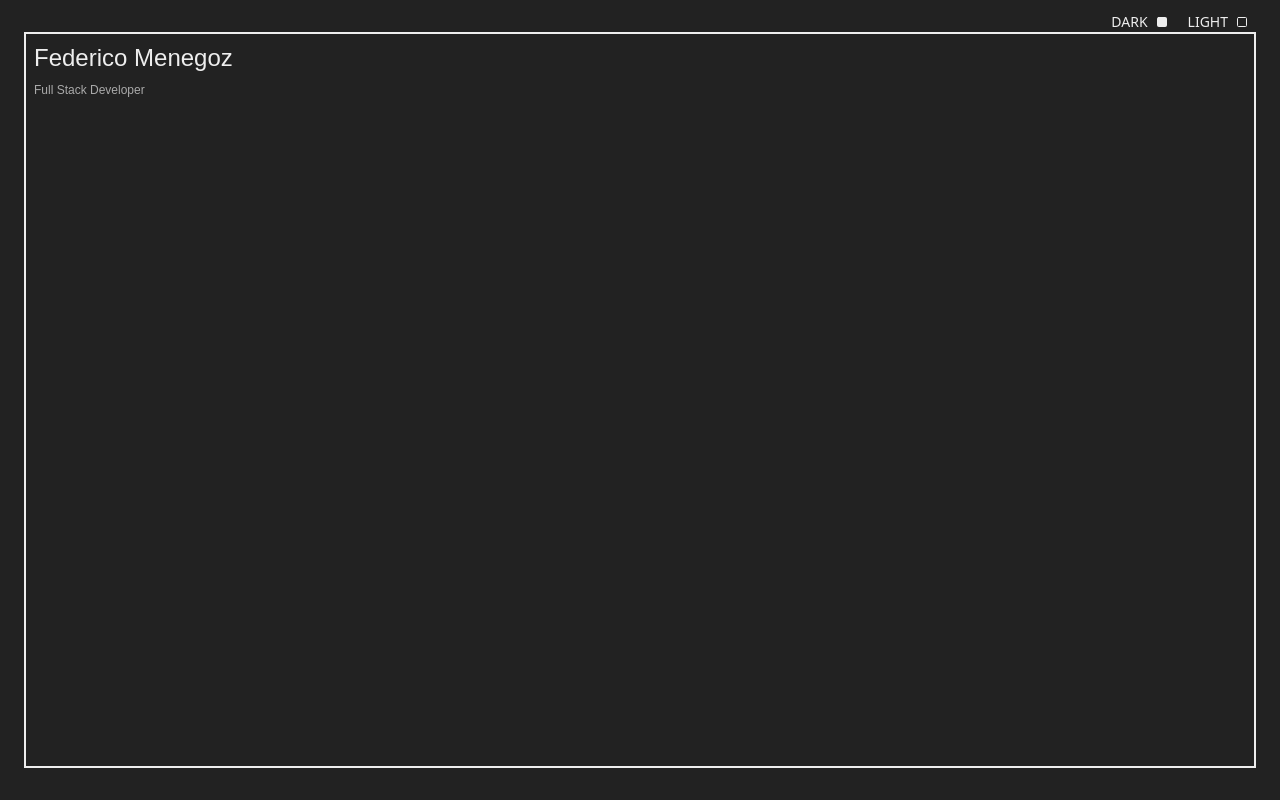
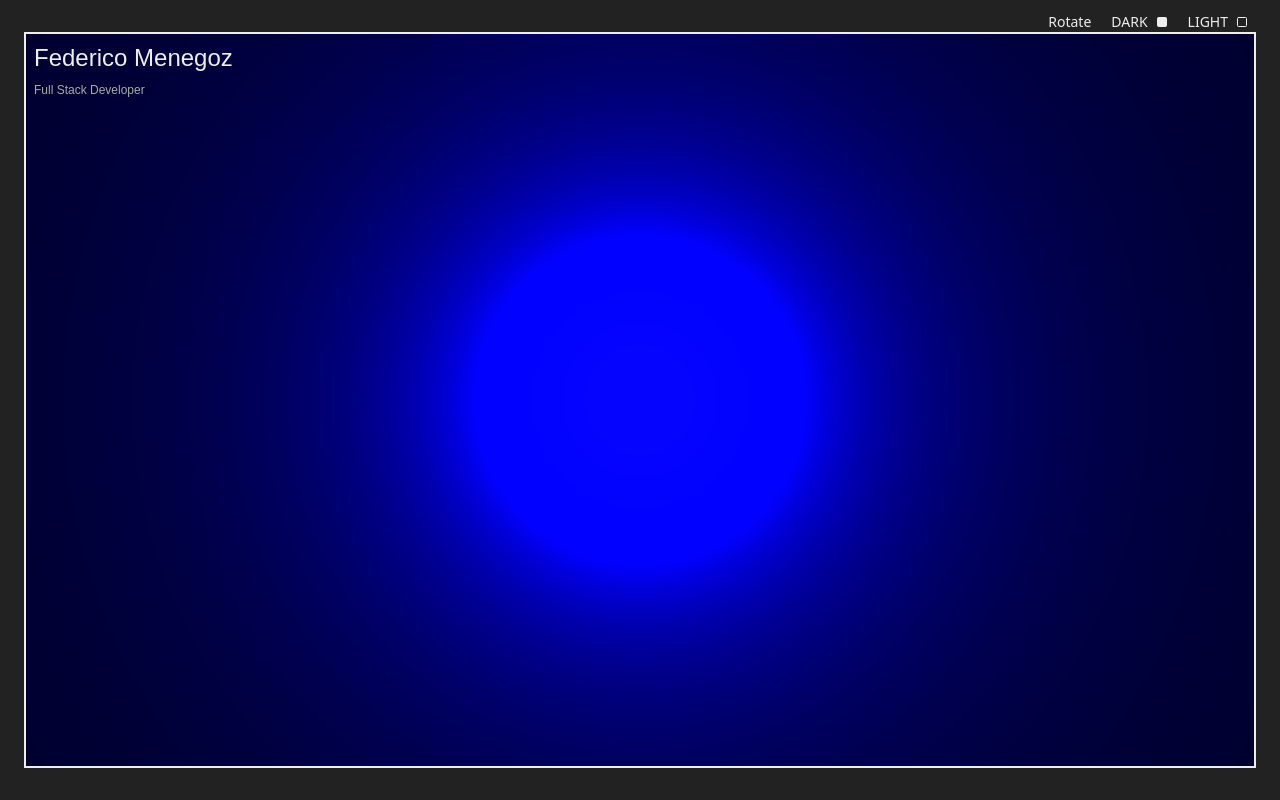
Before and after one commit to FedericoMenegoz/info, a website built with Vite: page index.html in a window 1280 px wide. Built offline with nearby package versions, Linux system fonts and the light colour scheme; animation ran at ten frames a second; files whose address does not match are found by name; a web font is replaced by a local one.

Commit message:
not working saving this to new branch and try new approach

```diff
--- a/index.html
+++ b/index.html
@@ -15,6 +15,13 @@
       </div>
       <!-- Fixed light/dark mode  -->
       <div class="fixed flex justify-end gap-5 w-full pr-8 pt-3 text-text-primary z-30">
+        <div
+          class="w-max flex text-sm gap-2 text-text-primary h-max items-center"
+        >
+          <button id="rotate-box">
+            Rotate
+          </button>
+        </div>
         <div
           class="w-max flex text-sm gap-2 text-text-primary h-max items-center"
         >
@@ -59,6 +66,7 @@
       <!-- Content -->
       <div id="content" class="w-full h-dvh bg-background px-6 py-8 z-0">
         <div
+          id="content-div"
           class="relative z-50 w-full h-full border-2 border-border text-2xl flex flex-col items-start gap-2 p-2"
         >
           <h1 class="text-text-primary text-2xl text-tomorrow">
--- a/src/Background/Background.js
+++ b/src/Background/Background.js
@@ -21,13 +21,14 @@ class Background {
     container.append(renderer.domElement)
 
     loop = new Loop(camera, scene, renderer)
-    const insideCube = createCube()
-    insideCube.rotation.z += 1
+    const cube = createCube(camera, renderer)
+
     const light = createLights()
-    scene.add(insideCube, light)
-    // loop.updatables.push(insideCube, outsideCube)
+    scene.add(cube, light)
+    loop.updatables.push(cube)
 
-    const resizer = new Resizer(container, camera, renderer, insideCube)
+    const resizer = new Resizer(container, camera, renderer, cube)
+
   }
 
   start() {
@@ -45,3 +46,8 @@ class Background {
 }
 
 export { Background }
+
+const rotate = (cube) => {
+  console.log("rotating")
+  cube.rotation.y += Math.PI
+}
--- a/src/Background/components/camera.js
+++ b/src/Background/components/camera.js
@@ -1,11 +1,14 @@
-import { OrthographicCamera } from 'three'
+// Tutorial to understand perspective camera
+// https://www.scratchapixel.com/lessons/3d-basic-rendering/perspective-and-orthographic-projection-matrix/opengl-perspective-projection-matrix.html
+import { PerspectiveCamera } from 'three'
 
 function createCamera() {
-  const camera = new OrthographicCamera()
+  const PERSPECTIVE = 600
+  const fov = 180 * ( 2 * Math.atan( innerHeight / 2 / PERSPECTIVE ) ) / Math.PI
+  const camera = new PerspectiveCamera(fov, window.innerWidth / window.innerHeight, 0.1, 1000)
 
-  // move the camera back so we can view the scene
-  camera.position.set(0, 0, 100);
-
+  camera.position.set( 0, 0, PERSPECTIVE );
+  document.body.style.perspective = `${PERSPECTIVE}px`
   return camera;
 }
 
--- a/src/Background/components/cube.js
+++ b/src/Background/components/cube.js
@@ -1,38 +1,69 @@
 import {
-  ExtrudeGeometry,
+  BoxGeometry,
   Mesh,
-  Shape,
+  Vector3,
+  Quaternion,
+  MathUtils
 } from 'three'
 import { createMaterial } from './material'
 
-const LIGHT_COLOR = 0xFF0000
-const DARK_COLOR = 0x0000FF
-
-function createCube() {
-  const width = 1
-  const length = 2
-  const shape = new Shape()
-  shape.moveTo(0, 0)
-  shape.lineTo(0, width)
-  shape.lineTo(length, width)
-  shape.lineTo(length, 0)
-  shape.lineTo(0.0)
-
-  const extrudeSettings = {
-    steps: 2,
-    depth: 16,
-    bevelEnabled: true,
-    bevelThickness: 1,
-    bevelSize: 1,
-    bevelOffset: 0,
-    bevelSegments: 1
-  };
-  const geometry = new ExtrudeGeometry(shape, extrudeSettings)
-
+function createCube(camera, renderer) {
+  const geometry = new BoxGeometry(100, 100, 100)
   const material = createMaterial()
   const cube = new Mesh(geometry, material)
+  const contentDiv = document.getElementById('content-div')
 
-  cube.tick = (delta) => {}
+  // Rotation setup
+  const startQuaternion = cube.quaternion.clone() // Initial orientation
+  const axis = new Vector3(0, 1, 0) // Y-axis
+  const angle = Math.PI / 2 // 90 degrees
+  const endQuaternion = new Quaternion().setFromAxisAngle(axis, angle).multiply(startQuaternion)
+
+  // State tracking
+  let progress = 1 // Progress from 0 to 1
+  const rotationSpeed = 0.01 // Adjust rotation speed (higher = faster)
+  let direction = -1 // 1 for forward, -1 for backward
+  let previousQuaternion = cube.quaternion.clone()
+
+  cube.tick = (delta) => {
+    if (progress < 1) {
+      progress += delta * rotationSpeed // Increment progress based on delta
+      progress = Math.min(progress, 1) // Clamp progress to 1
+
+      if (direction === 1) {
+        cube.quaternion.slerp(endQuaternion, progress)
+      } else {
+        cube.quaternion.slerp(startQuaternion, progress)
+      }
+
+      // Get the position of the cube's center in world coordinates
+      const worldPosition = new Vector3()
+      cube.getWorldPosition(worldPosition)
+      console.log(worldPosition)
+
+      // Project the world position into normalized device coordinates (NDC)
+      camera.updateMatrixWorld()
+      const screenPosition = worldPosition.clone().project(camera)
+
+      // Map the NDC (-1 to 1) to screen space (pixels)
+      const widthHalf = renderer.domElement.clientWidth / 2
+      const x = screenPosition.x * widthHalf + widthHalf
+
+      // Calculate the cube's rotation for CSS transformation
+      const rotationY = MathUtils.radToDeg(cube.rotation.y)
+
+      // Apply the computed position and rotation to the contentDiv
+      contentDiv.style.transform = `translate3d(${x}px, 0, ${y}px) rotateY(${rotationY}deg)`
+
+      previousQuaternion = cube.quaternion.clone()
+    }
+  }
+
+  document.getElementById('rotate-box').addEventListener('click', () => {
+    progress = 0
+    direction *= -1
+  })
+
   return cube
 }
 
--- a/src/Background/components/lights.js
+++ b/src/Background/components/lights.js
@@ -10,7 +10,7 @@ function createLights(color = 'white') {
     const intensity = 1
     const light = new DirectionalLight(color, intensity)
 
-    light.position.set(1, 1, 1) // light is shining from (10, 10, 10) to (0, 0, 0)
+    light.position.set(0, 0, 800) // light is shining from (10, 10, 10) to (0, 0, 0)
 
     return light
 }
--- a/src/Background/components/material.js
+++ b/src/Background/components/material.js
@@ -15,7 +15,7 @@ function createMaterial() {
   const material = new MeshStandardMaterial({
     color: color,
     opacity: 0.2,
-    transparent: true,
+    //transparent: true,
     roughness: 0.3,
     metalness: 1,
     envMapIntensity: 0.9
--- a/src/Background/systems/Resizer.js
+++ b/src/Background/systems/Resizer.js
@@ -1,15 +1,15 @@
 import { Plane, Vector3 } from 'three'
-import { map } from '../util/map'
+import { map, visibleHeightAtZDepth, visibleWidthAtZDepth } from '../util/utils'
 
 class Resizer {
-  constructor(container, camera, renderer, insideCube, outsideCube) {
+  constructor(container, camera, renderer, cube) {
     // set the initial size
     setSize(container, camera, renderer)
-    setClippingPlanes(container, camera, insideCube, outsideCube)
+    setCubeSize(container, camera, cube)
 
     window.addEventListener('resize', () => {
       setSize(container, camera, renderer)
-      setClippingPlanes(container, camera, insideCube, outsideCube)
+      setCubeSize(container, camera, cube)
     })
   }
 }
@@ -21,17 +21,17 @@ const setSize = (container, camera, renderer) => {
   const aspect = CONTAINER_WIDTH / CONTAINER_HEIGHT
 
   // for OrthographicCamera https://discourse.threejs.org/t/solved-how-to-resize-window-correctly-when-using-orthographiccamera/19729
-  camera.left = 20 * aspect / -2
-  camera.right = 20 * aspect / 2
-  camera.top = 20 * aspect / 2
-  camera.bottom = 20 * aspect / -2
+  // camera.left = 20 * aspect / -2
+  // camera.right = 20 * aspect / 2
+  // camera.top = 20 * aspect / 2
+  // camera.bottom = 20 * aspect / -2
   // for PerspectiveCamera
-  //camera.aspect = aspect
+  camera.aspect = aspect
   camera.updateProjectionMatrix()
   renderer.setPixelRatio(window.devicePixelRatio)
 }
 
-const setClippingPlanes = (container, camera, insideCube, outsideCube) => {
+const setCubeSize = (container, camera, cube) => {
   const CONTAINER_WIDTH = container.clientWidth
   const CONTAINER_HEIGHT = container.clientHeight
 
@@ -39,21 +39,31 @@ const setClippingPlanes = (container, camera, insideCube, outsideCube) => {
   const paddingX = parseFloat(window.getComputedStyle(content).paddingLeft);
   const paddingY = parseFloat(window.getComputedStyle(content).paddingBottom);
 
-  // Mapping the padding to the OrthographicCamera values (default are -1 to 1)
-  const widthPaddingInWorldUnits = map(paddingX, 0, CONTAINER_WIDTH, camera.right, camera.left)
-  const heightPaddingInWorldUnits = map(paddingY, 0, CONTAINER_HEIGHT, camera.top, camera.bottom)
 
-  // Creating 4 planes to clip the cube
-  const clippingPlanes = (sign) => [
-    new Vector3(1, 0, 0),
-    new Vector3(-1, 0, 0),
-    new Vector3(0, 1, 0),
-    new Vector3(0, -1, 0)
-  ].map((it) => {
-    return new Plane(it, (Math.abs(it.x) * widthPaddingInWorldUnits + Math.abs(it.y) * heightPaddingInWorldUnits) * sign)
-  })
-  insideCube.material.clippingPlanes = clippingPlanes(1)
-  outsideCube.material.clippingPlanes = clippingPlanes(-1)
+  // Compute the bounding box
+  cube.geometry.computeBoundingBox()
+  const boundingBox = cube.geometry.boundingBox
+  const currentDepth = boundingBox.max.z - boundingBox.min.z
+
+
+  // Adjust the size
+
+  // Get the size of the bounding box
+  const currentWidth = (boundingBox.max.x - boundingBox.min.x)
+  const currentHeight = (boundingBox.max.y - boundingBox.min.y)
+
+  const actualWitdh = CONTAINER_WIDTH - paddingX * 2
+  const actualHeight = CONTAINER_HEIGHT - paddingY * 2
+
+  const scaleX = actualWitdh / currentWidth
+  const scaleY = actualHeight / currentHeight
+  console.log(scaleX, scaleY)
+  cube.scale.set(scaleX, scaleY, scaleX)
+  // Put the cube inside the borders of the content div
+  cube.position.z -= actualWitdh / 2
+
+
+
 }
 
 export { Resizer }
--- a/src/Background/util/map.js
+++ /dev/null
@@ -1,5 +0,0 @@
-
-
-const map = (value, x1, y1, x2, y2) => (value - x1) *  (y2 -x2) /(y1-x1) + x2
-
-export { map }
--- /dev/null
+++ b/src/Background/util/utils.js
@@ -0,0 +1,23 @@
+
+
+const map = (value, x1, y1, x2, y2) => (value - x1) *  (y2 -x2) /(y1-x1) + x2
+
+const visibleHeightAtZDepth = ( depth, camera ) => {
+  // compensate for cameras not positioned at z=0
+  const cameraOffset = camera.position.z;
+  if ( depth < cameraOffset ) depth -= cameraOffset;
+  else depth += cameraOffset;
+
+  // vertical fov in radians
+  const vFOV = camera.fov * Math.PI / 180;
+
+  // Math.abs to ensure the result is always positive
+  return 2 * Math.tan( vFOV / 2 ) * Math.abs( depth );
+};
+
+const visibleWidthAtZDepth = ( depth, camera ) => {
+  const height = visibleHeightAtZDepth( depth, camera );
+  return height * camera.aspect;
+};
+
+export { map, visibleHeightAtZDepth, visibleWidthAtZDepth }
```
Also changed, not shown: style/output.css.
